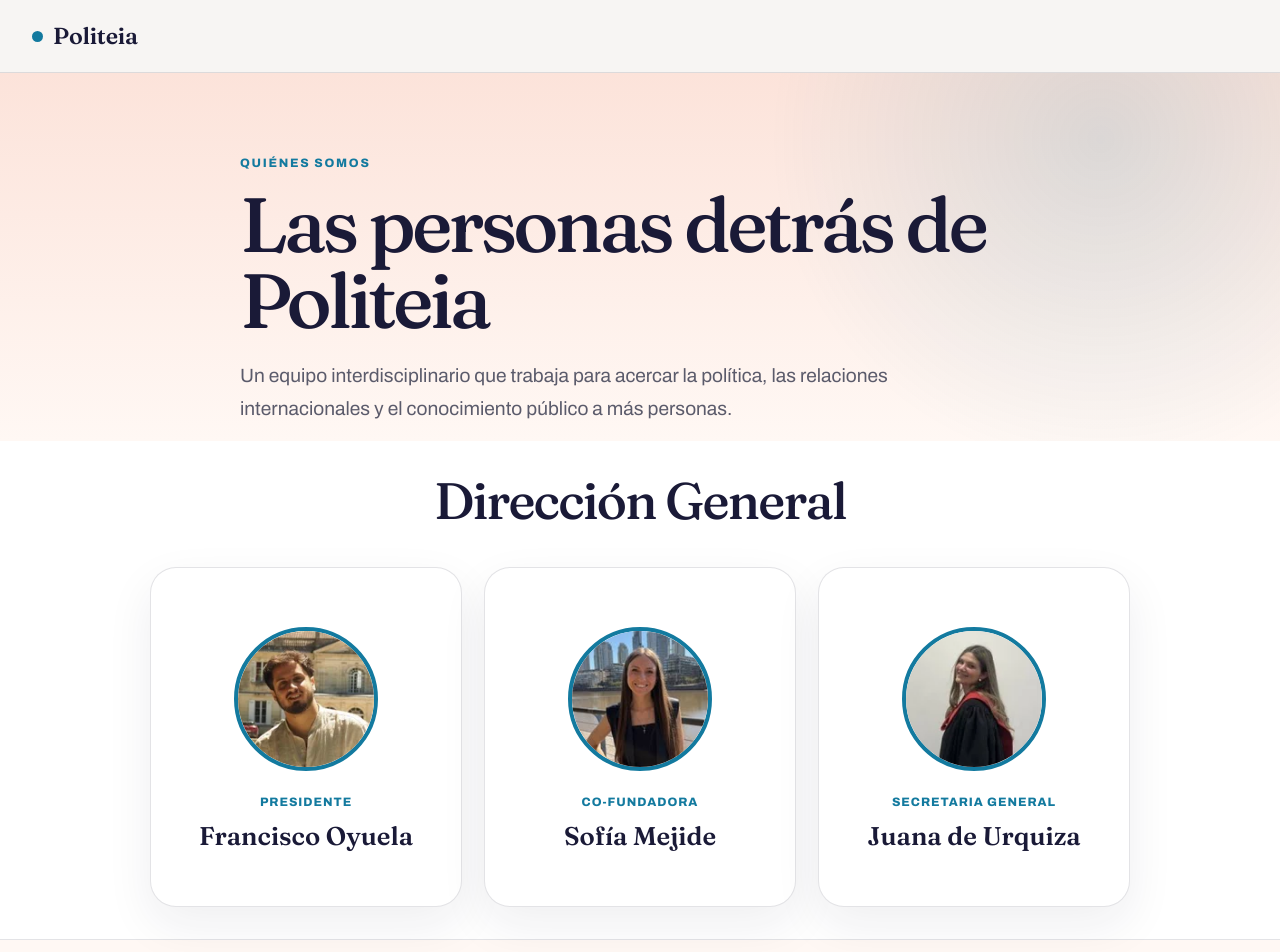
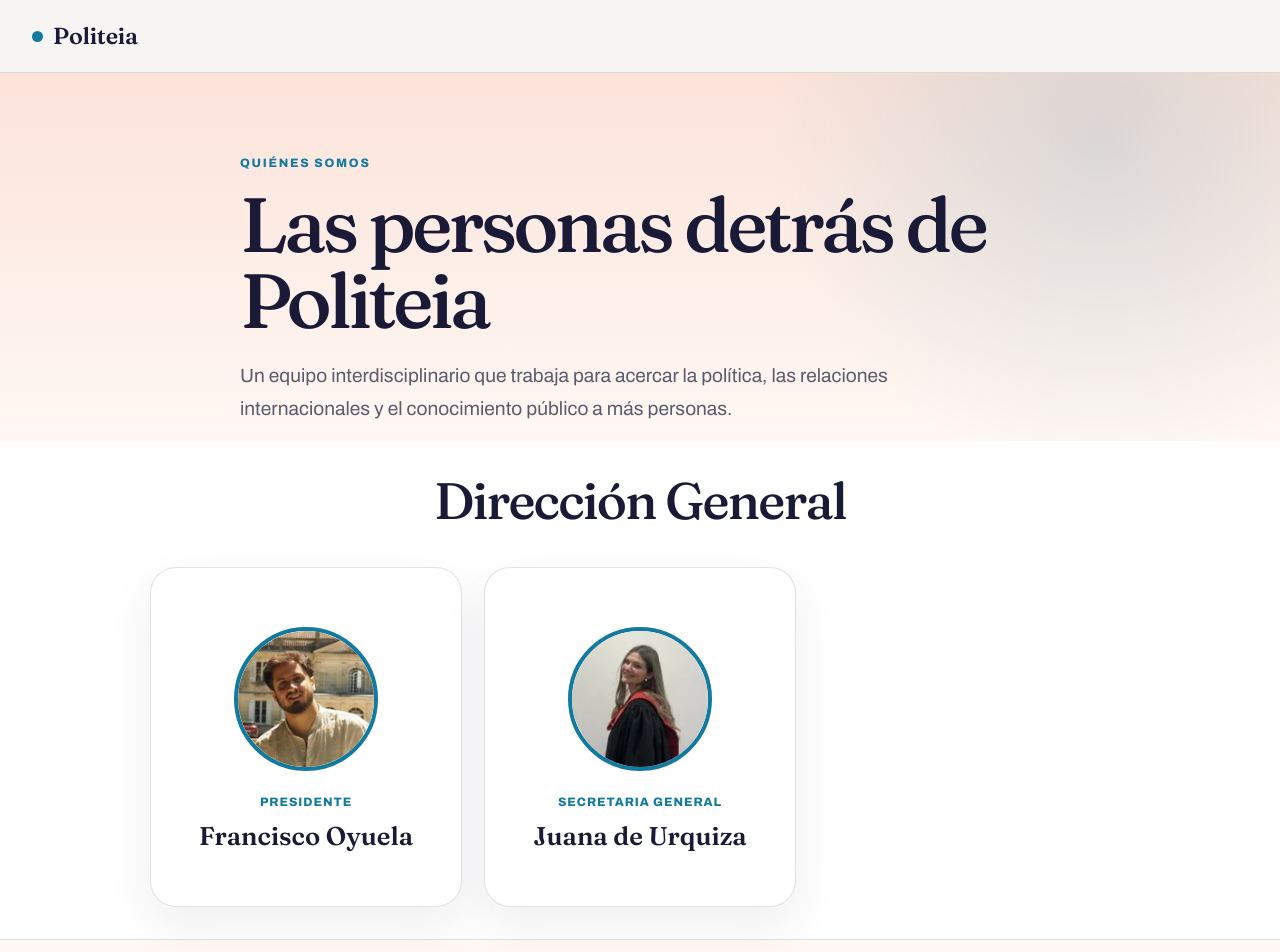
Before and after one commit to FundacionPoliteia/politeia-web, a Next.js app: page /equipo in a window 1280 px wide. Shown: the top 952 px of the page. Built offline with nearby package versions, Linux system fonts and the light colour scheme.

Commit message:
removed team member

```diff
--- a/app/(public)/equipo/page.js
+++ b/app/(public)/equipo/page.js
@@ -7,11 +7,6 @@ const direccion = [
     nombre: 'Francisco Oyuela',
     role: 'Presidente',
     foto: '/equipo/fran.png',
-  },
-  {
-    nombre: 'Sofía Mejide',
-    role: 'Co-fundadora',
-    foto: '/equipo/sofia.png',
   },
   {
     nombre: 'Juana de Urquiza',
--- a/app/(public)/page.js
+++ b/app/(public)/page.js
@@ -10,11 +10,6 @@ const direccion = [
     nombre: 'Francisco Oyuela',
     role: 'Presidente',
     foto: '/equipo/fran.png',
-  },
-  {
-    nombre: 'Sofía Mejide',
-    role: 'Co-fundadora',
-    foto: '/equipo/sofia.png',
   },
   {
     nombre: 'Juana de Urquiza',
```
